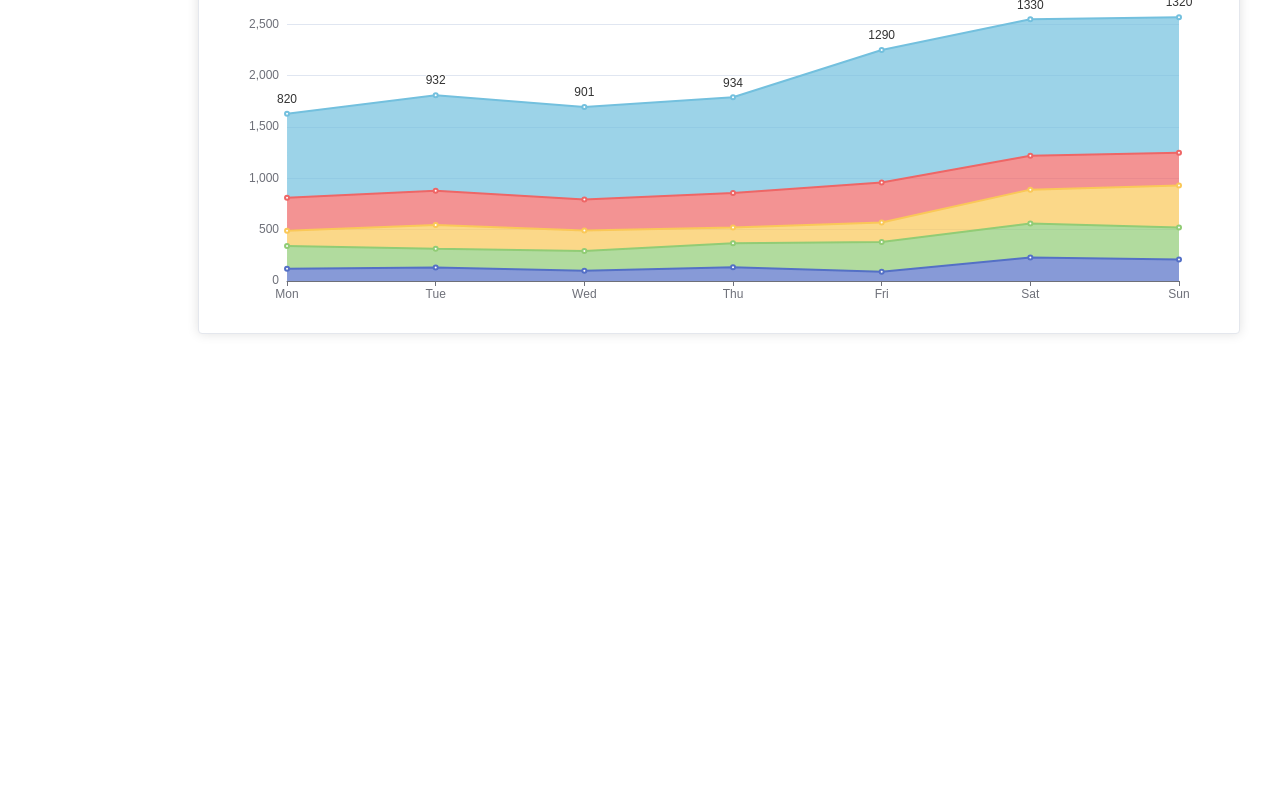
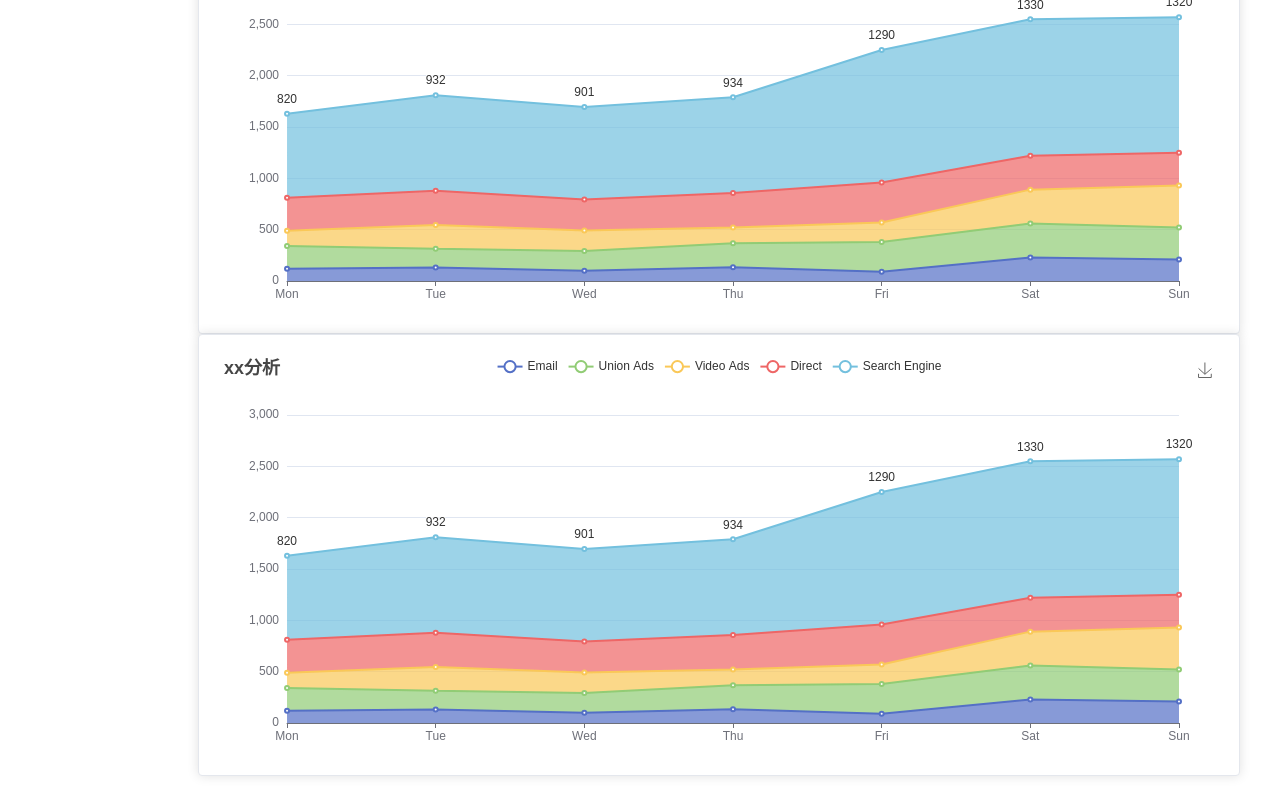
Before and after one commit to AmaneChan/frontend-monitor, a Vue app in the folder packages/frontend/: page / in a window 1280 px wide. Shown: the part 582-1382 px from the top of the page. Before the commit the page ends 940 px from the top, so only its background shows below. Built offline with nearby package versions, Linux system fonts and the light colour scheme.

Commit message:
echarts resue

```diff
--- a/packages/frontend/src/App.vue
+++ b/packages/frontend/src/App.vue
@@ -38,9 +38,12 @@
 					</el-row>
 
 					<div class="ma">
-						<el-card >
-						<Chartstwo></Chartstwo>
-					</el-card>
+						<el-card>
+							<Chartstwo :value="parentValue" :option="opt"></Chartstwo>
+						</el-card>
+						<el-card>
+							<Chartstwo :value="dom" :option="opt"></Chartstwo>
+						</el-card>
 					</div>
 				</div>
 			</el-col>
@@ -49,22 +52,122 @@
 </template>
 
 <script lang="ts" setpu>
-import { defineComponent, reactive, ref, toRefs, onMounted ,Ref } from 'vue'
+import { defineComponent, reactive, ref, toRefs, onMounted, Ref } from 'vue'
 import HeadMenu from './components/HeadMenu.vue'
 import SideMenu from './components/SideMenu.vue'
 import Chartsone from './components/Charts_one.vue'
 import Chartstwo from './components/Charts_two.vue'
+
+
 export default {
 	name: 'App',
 	components: {
 		HeadMenu,
 		SideMenu,
 		Chartsone,
-		Chartstwo
+		Chartstwo,
 	},
 
 	setup() {
-
+		let opt = ref({
+				title: {
+					text: 'xx分析',
+				},
+				tooltip: {
+					trigger: 'axis',
+					axisPointer: {
+						type: 'cross',
+						label: {
+							backgroundColor: '#6a7985',
+						},
+					},
+				},
+				legend: {
+					data: ['Email', 'Union Ads', 'Video Ads', 'Direct', 'Search Engine'],
+				},
+				toolbox: {
+					feature: {
+						saveAsImage: {},
+					},
+				},
+				grid: {
+					left: '3%',
+					right: '4%',
+					bottom: '3%',
+					containLabel: true,
+				},
+				xAxis: [
+					{
+						type: 'category',
+						boundaryGap: false,
+						data: ['Mon', 'Tue', 'Wed', 'Thu', 'Fri', 'Sat', 'Sun'],
+					},
+				],
+				yAxis: [
+					{
+						type: 'value',
+					},
+				],
+				series: [
+					{
+						name: 'Email',
+						type: 'line',
+						stack: 'Total',
+						areaStyle: {},
+						emphasis: {
+							focus: 'series',
+						},
+						data: [120, 132, 101, 134, 90, 230, 210],
+					},
+					{
+						name: 'Union Ads',
+						type: 'line',
+						stack: 'Total',
+						areaStyle: {},
+						emphasis: {
+							focus: 'series',
+						},
+						data: [220, 182, 191, 234, 290, 330, 310],
+					},
+					{
+						name: 'Video Ads',
+						type: 'line',
+						stack: 'Total',
+						areaStyle: {},
+						emphasis: {
+							focus: 'series',
+						},
+						data: [150, 232, 201, 154, 190, 330, 410],
+					},
+					{
+						name: 'Direct',
+						type: 'line',
+						stack: 'Total',
+						areaStyle: {},
+						emphasis: {
+							focus: 'series',
+						},
+						data: [320, 332, 301, 334, 390, 330, 320],
+					},
+					{
+						name: 'Search Engine',
+						type: 'line',
+						stack: 'Total',
+						label: {
+							show: true,
+							position: 'top',
+						},
+						areaStyle: {},
+						emphasis: {
+							focus: 'series',
+						},
+						data: [820, 932, 901, 934, 1290, 1330, 1320],
+					},
+				],
+			})
+		const parentValue = ref('domid')
+		const dom = ref('dom')
+		return { parentValue,dom,opt }
 	},
 }
 </script>
--- a/packages/frontend/src/components/Charts_two.vue
+++ b/packages/frontend/src/components/Charts_two.vue
@@ -1,118 +1,35 @@
 <template>
 	<div>
-		<div id="Charts-two"></div>
+		<div :id="id" class="echats"></div>
 	</div>
 </template>
 
 <script>
+import { onMounted, getCurrentInstance, ref } from 'vue'
+import * as echarts from 'echarts'
 export default {
 	name: 'Charts-two',
-	mounted() {
-		// 基于准备好的dom，初始化echarts实例
-		var myChart = this.$echarts.init(document.getElementById('Charts-two'))
-		// 绘制图表
-		myChart.setOption({
-			title: {
-				text: 'xx分析',
-			},
-			tooltip: {
-				trigger: 'axis',
-				axisPointer: {
-					type: 'cross',
-					label: {
-						backgroundColor: '#6a7985',
-					},
-				},
-			},
-			legend: {
-				data: ['Email', 'Union Ads', 'Video Ads', 'Direct', 'Search Engine'],
-			},
-			toolbox: {
-				feature: {
-					saveAsImage: {},
-				},
-			},
-			grid: {
-				left: '3%',
-				right: '4%',
-				bottom: '3%',
-				containLabel: true,
-			},
-			xAxis: [
-				{
-					type: 'category',
-					boundaryGap: false,
-					data: ['Mon', 'Tue', 'Wed', 'Thu', 'Fri', 'Sat', 'Sun'],
-				},
-			],
-			yAxis: [
-				{
-					type: 'value',
-				},
-			],
-			series: [
-				{
-					name: 'Email',
-					type: 'line',
-					stack: 'Total',
-					areaStyle: {},
-					emphasis: {
-						focus: 'series',
-					},
-					data: [120, 132, 101, 134, 90, 230, 210],
-				},
-				{
-					name: 'Union Ads',
-					type: 'line',
-					stack: 'Total',
-					areaStyle: {},
-					emphasis: {
-						focus: 'series',
-					},
-					data: [220, 182, 191, 234, 290, 330, 310],
-				},
-				{
-					name: 'Video Ads',
-					type: 'line',
-					stack: 'Total',
-					areaStyle: {},
-					emphasis: {
-						focus: 'series',
-					},
-					data: [150, 232, 201, 154, 190, 330, 410],
-				},
-				{
-					name: 'Direct',
-					type: 'line',
-					stack: 'Total',
-					areaStyle: {},
-					emphasis: {
-						focus: 'series',
-					},
-					data: [320, 332, 301, 334, 390, 330, 320],
-				},
-				{
-					name: 'Search Engine',
-					type: 'line',
-					stack: 'Total',
-					label: {
-						show: true,
-						position: 'top',
-					},
-					areaStyle: {},
-					emphasis: {
-						focus: 'series',
-					},
-					data: [820, 932, 901, 934, 1290, 1330, 1320],
-				},
-			],
+	props: ['value', 'option'],
+	setup(props) {
+		let id = ref(props.value)
+		const ins = getCurrentInstance()
+		onMounted(() => {
+			console.log(id.value)
+			let dom = document.getElementById(id.value)
+			let myChart = null;
+			myChart = echarts.init(dom)
+			myChart.setOption(props.option)
+			console.log(props)
 		})
+		return {
+			id,
+		}
 	},
 }
 </script>
 
 <style>
-#Charts-two {
+.echats {
 	height: 400px;
 	width: 100%;
 }
```
